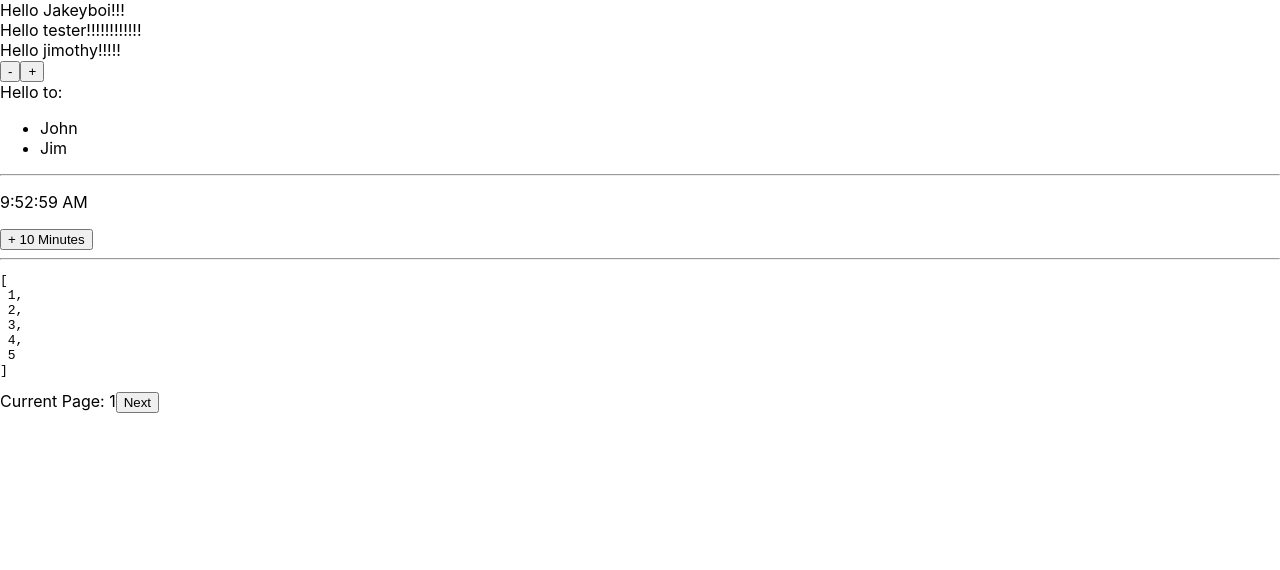
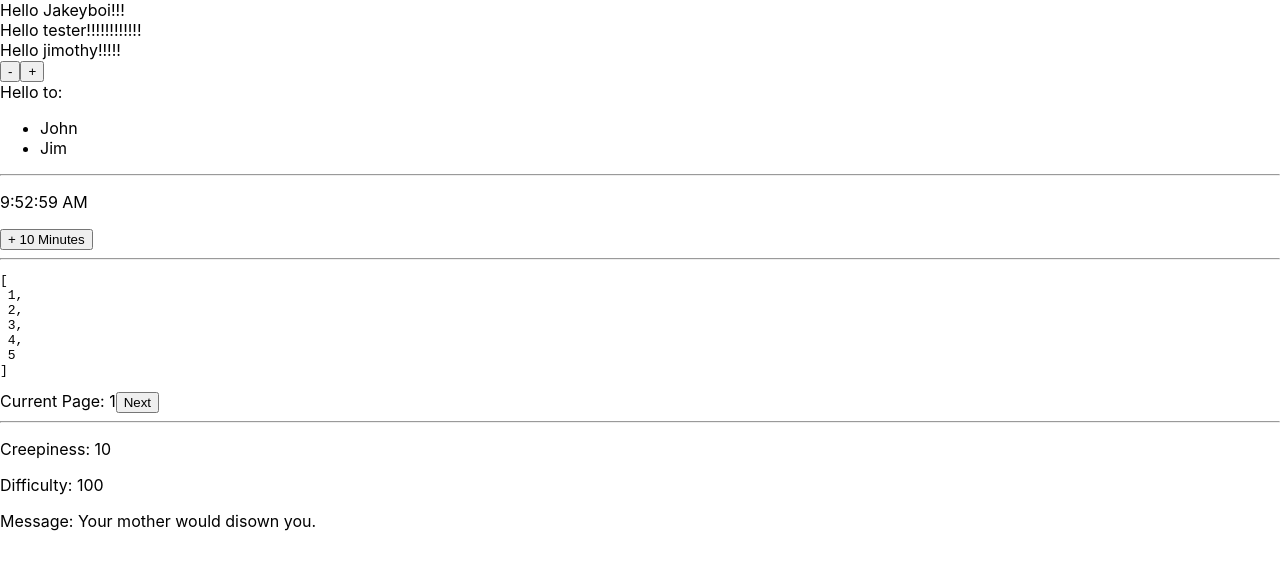
Before and after one commit to jakesamuellawrence/Learn-In-Your-Dreams, a React (Create React App) app: page / in a window 1280 px wide. Shown: the top 570 px of the page. Built offline with nearby package versions, Linux system fonts and the light colour scheme.

Commit message:
Messages for longcat to yell depending on creepiness, difficulty and correctness

```diff
--- a/src/App.tsx
+++ b/src/App.tsx
@@ -7,6 +7,7 @@ import HelloState from './components/examples/hello/HelloState';
 import HelloMultiple from './components/examples/hello/HelloMultiple';
 import Clock from './components/examples/withHooks/Clock';
 import LoadData from './components/examples/withHooks/LoadData';
+import DisplayMessage from './components/longcat/messages';
 
 function App() {
   return (
@@ -19,6 +20,8 @@ function App() {
       <Clock/>
       <hr />
       <LoadData />
+      <hr />
+      <DisplayMessage creepinessLevel={10} difficultyLevel={100} correct={true} />
     </div>
   );
 }
--- /dev/null
+++ b/src/components/longcat/messages.tsx
@@ -0,0 +1,58 @@
+import React from 'react';
+
+export interface Props {
+    creepinessLevel: number;
+    difficultyLevel: number;
+    correct: boolean;
+}
+
+function DisplayMessage({creepinessLevel, difficultyLevel, correct} : Props) {
+    let message  = "";
+    if (correct) {
+        if (difficultyLevel >= 0 && difficultyLevel < 50) {
+            if (creepinessLevel >= 0 && creepinessLevel < 50) {
+                message = "You're kind of good at this..."
+            }
+            else if (creepinessLevel >=50 && creepinessLevel <= 100) {
+                message = "You may be a weird...but there is hope"
+            }
+        }
+        else if (difficultyLevel >= 0 && difficultyLevel <= 100) {
+            if (creepinessLevel >= 0 && creepinessLevel < 50) {
+                message = "Your mother would disown you."
+            }
+            else if (creepinessLevel >=50 && creepinessLevel <= 100) {
+                message = "Maybe you shouldn't be allowed in public..."
+            }
+        }
+    }
+    else {
+        if (difficultyLevel >= 0 && difficultyLevel < 50) {
+            if (creepinessLevel >= 0 && creepinessLevel < 50) {
+                message = "You suck at this, huh?"
+            }
+            else if (creepinessLevel >=50 && creepinessLevel <= 100) {
+                message = "Am I in the presence of the 2022 Guinness World Record holder for stupidness?"
+            }
+        }
+        else if (difficultyLevel >= 50 && difficultyLevel <= 100) {
+            if (creepinessLevel >= 0 && creepinessLevel < 50) {
+                message = "Fooled you once, shame on you."
+            }
+            else if (creepinessLevel >=50 && creepinessLevel <= 100) {
+                message = "Boogey man's coming for ya"
+            }
+        }
+    }
+    return (
+        <div className="message">
+            <p>Creepiness: {creepinessLevel}</p>
+            <p>Difficulty: {difficultyLevel}</p>
+            <p>Message: {message}</p>
+        </div>
+    )
+
+}
+
+
+export default DisplayMessage;
```
Also changed, not shown: 1 other file (tests, documents, lock files or other folders).
